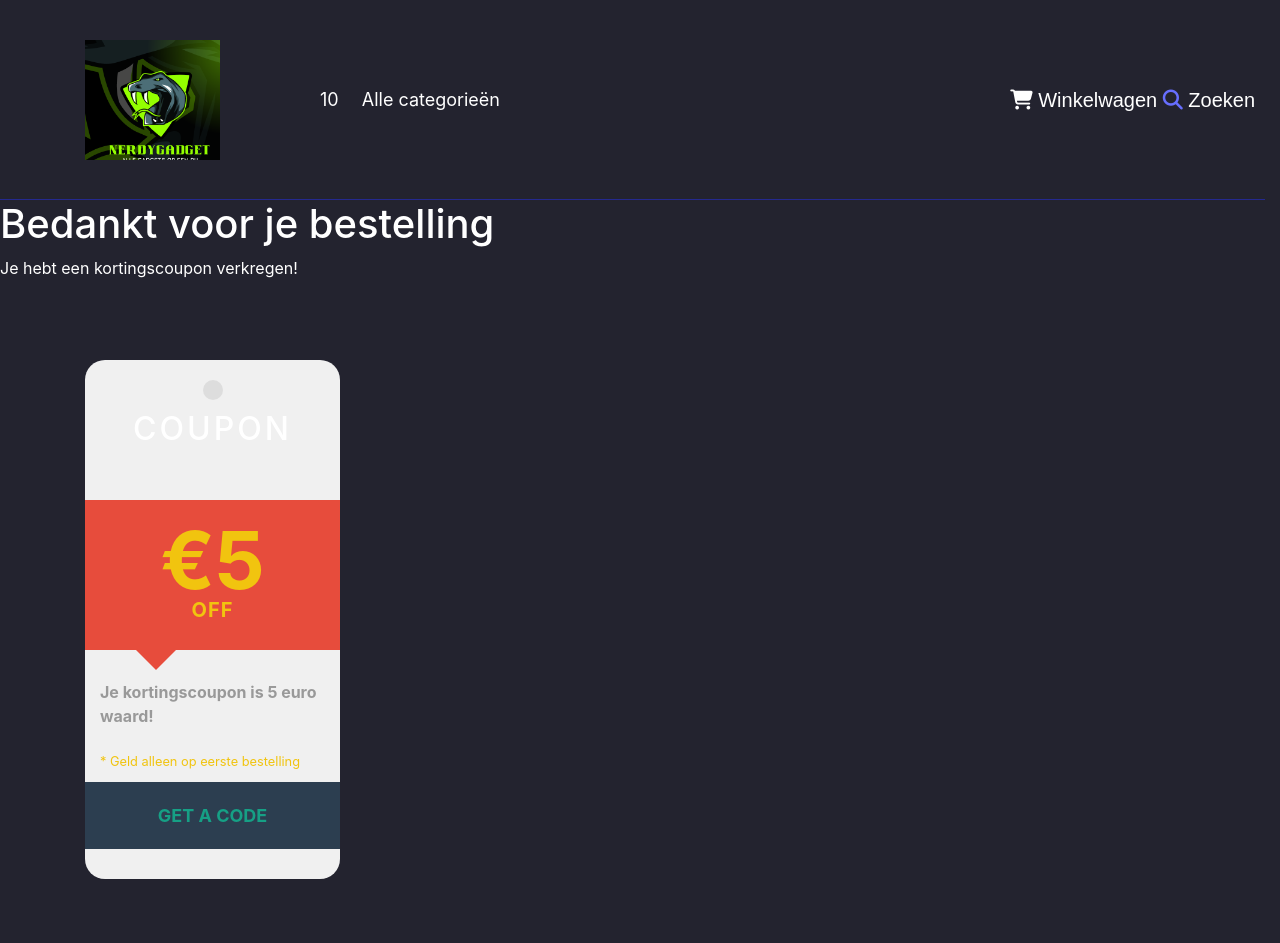
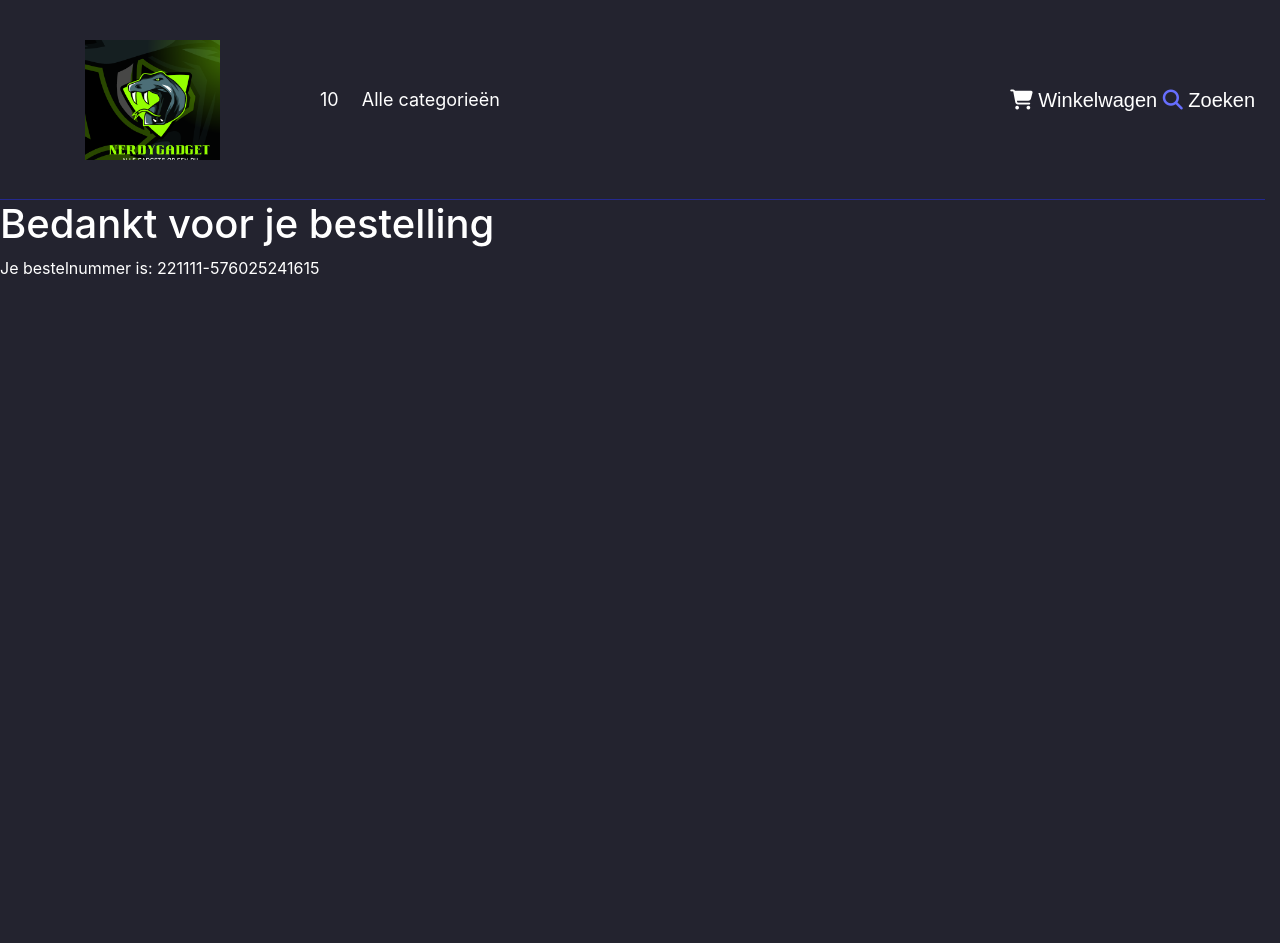
Before and after one commit to 0xDivine/nerdygadget, a PHP site: page /ordersuccess.php in a window 1280 px wide. After the commit the page ends 274 px from the top, so only its background shows below. Run offline with PHP 8.4, Linux system fonts and the light colour scheme; the visitor is signed in with stand-in values (Sample User, id 1); tables that the repository leaves empty or names only in its code hold one stand-in row (values such as "Sample post"); some libraries are stand-ins or nearby versions; some web fonts are replaced.

Commit message:
orderdetails

```diff
--- a/cart.php
+++ b/cart.php
@@ -104,10 +104,11 @@ foreach($cart as $productid => $quantity){
     <br>
     <form method="post">
     <div class="form-group col-md-3">
-        <input type="text" class="form-control" id="straatnaam" placeholder="Vul hier kortingscode in" >
+        <input type="text" class="form-control" id="kortingcodeform" placeholder="Vul hier kortingscode in" >
         <button type="submit" class="btn btn-primary" name="kortingsbutton">Toepassen</button>
     </div>
     </form>
+
 
 
     </div>
--- a/cartfuncties.php
+++ b/cartfuncties.php
@@ -39,3 +39,22 @@ function space(){
 
 
 }
+
+function korting(){
+
+    if (!isset($_SESSION['action_count'])) {
+
+        $_SESSION['action_count'] = 0;
+    }
+}
+
+function generateOrderNumber() {
+    // Create a unique prefix for the order number
+    $prefix = date('ymd-') . substr(md5(time()), 0, 6);
+
+    // Generate a random number between 100000 and 999999
+    $randomNumber = mt_rand(100000, 999999);
+
+    // Return the unique order number
+    return $prefix . $randomNumber;
+}
--- a/gegevensinvullen.php
+++ b/gegevensinvullen.php
@@ -1,7 +1,12 @@
 <?php
 
 include "header.php";
+include "cartfuncties.php";
+
+$b = korting();
+
 ?>
+
 <!doctype html>
 <html lang="en">
 <head>
@@ -77,5 +82,6 @@ include "header.php";
 
 </div>
 
+
 </body>
 </html>
--- a/ordersuccess.php
+++ b/ordersuccess.php
@@ -1,5 +1,4 @@
 <?php
-
 include "header.php";
 include "cartfuncties.php";
 include "afrekenfuncties.php";
@@ -7,18 +6,21 @@ include "afrekenfuncties.php";
 $cart = saveCart([]);
 
 
+
 ?>
 
 <h1>Bedankt voor je bestelling</h1>
-<p>Je hebt een kortingscoupon verkregen!</p>
+<p>Je bestelnummer is: <?php $b = generateOrderNumber(); echo $b; ?></p>
 
 <?php
 
-$a = 5;
-$b = 3;
+$_SESSION['action_count'] = $_SESSION['action_count'] + 1;
 
 
-if($b<$a){ ?>
+
+if($_SESSION['action_count'] < 2){ ?>
+        <br>
+    <script>alert('Je hebt een coupon code gekregen!')</script>
 
 <section id="labels">
     <div class="container">
@@ -39,7 +41,7 @@ if($b<$a){ ?>
                         <small>* Geld alleen op eerste bestelling</small>
                     </div>
                     <div class="coupon midnight-blue">
-                        <a data-toggle="collapse" href="#code-1" class="open-code">Get a code</a>
+                        <a data-toggle="collapse" href="#code-1" class="open-code">Genereer code</a>
                         <div id="code-1" class="collapse code"><?php $b = generateCouponCode(); echo $b; ?></div>
                     </div>
                 </div>
```
